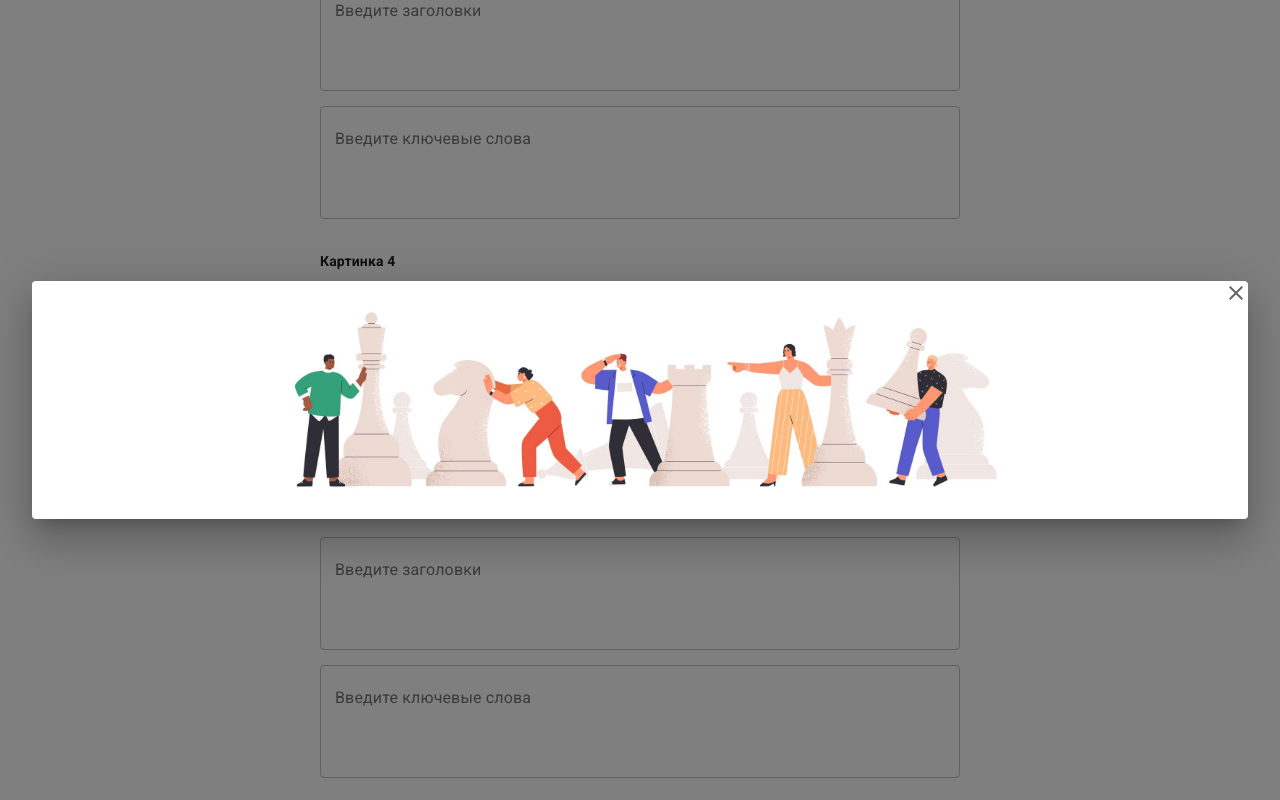
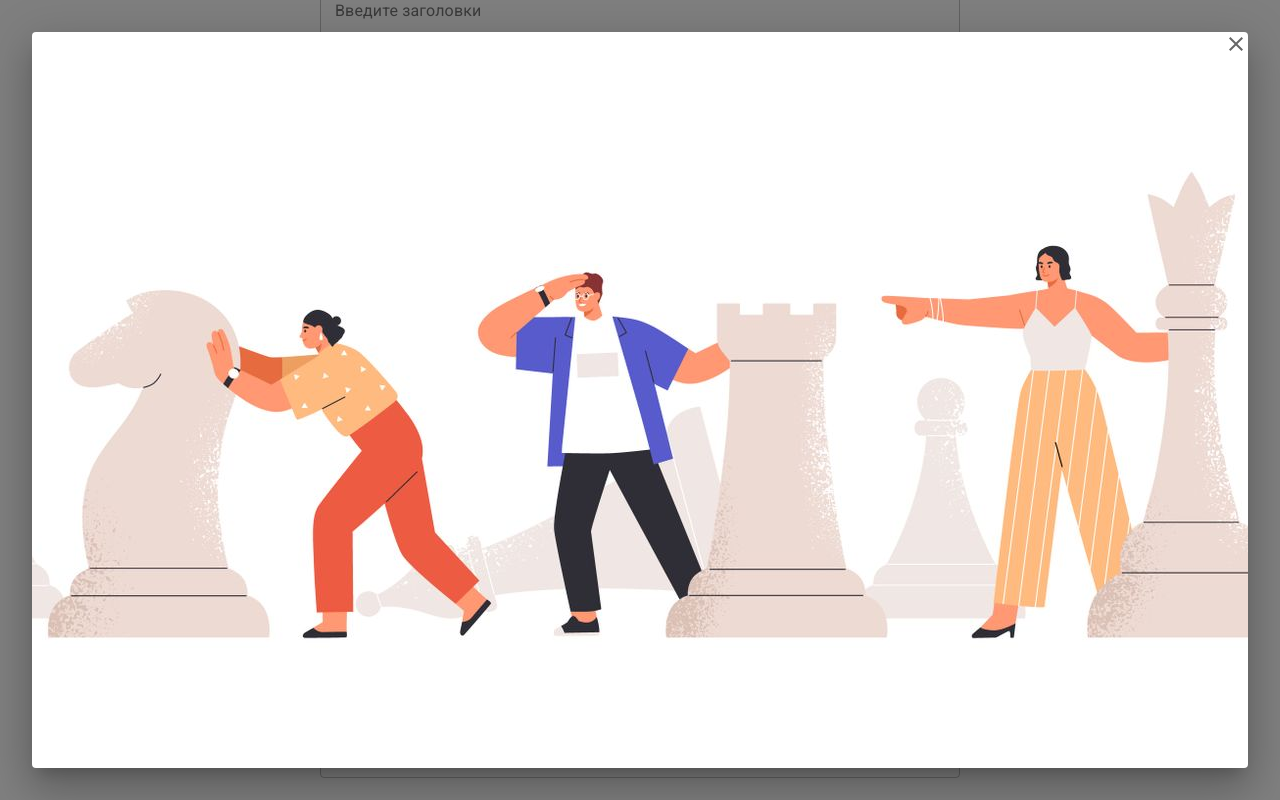
Before and after one commit to KarinaSakuta/Design, a React (Create React App) app: page / in a window 1280 px wide. Both pictures are taken after a click on the picture 640 px from the left and 4116 px from the top of the page. Shown: the part 3716-4516 px from the top of the page. Built offline with nearby package versions, Linux system fonts and the light colour scheme.

Commit message:
fix: modal

```diff
--- a/src/components/Task4/Content.js
+++ b/src/components/Task4/Content.js
@@ -26,16 +26,15 @@ export default class Content extends Component {
     renderImageModal() {
         return (
             <Dialog
+                classes
                 open={this.state.isModalOpened}
                 onClose={this.closeImageModal}
                 onBackdropClick={this.closeImageModal}
                 aria-labelledby="simple-dialog-title"
                 disableScrollLock={false}
-                maxWidth={"90%"}
-                maxHeight={"90%"}
+                maxWidth={false}
             >
                 <div className="illustration__modal-container">
-                     <div className="illustration__modal-img-container">
                     <img
                         src={this.state.modalImgSrc}
                         className="illustration__modal-img"
@@ -43,7 +42,6 @@ export default class Content extends Component {
                     />
                     <div onClick={this.closeImageModal} className="illustration__modal-close-btn">
                         <CrossSVG />
-                         </div>
                     </div>
                 </div>
           </Dialog>
--- a/src/components/Task4/style.scss
+++ b/src/components/Task4/style.scss
@@ -144,19 +144,13 @@
         }
     }
     &__modal-img {
+        z-index: 9999999999999;
         position: relative;
-        width: 68%;
-        z-index: 9999999999999;
-    }
-    &__modal-img-container {
-        overflow: hidden;
-        display: flex;
-        justify-content: center;
-        position: relative;
-        /* top: 50%; */
-        /* bottom: 50%; */
+        width: auto;
+        max-height: 100%;
+        top: 50%;
         left: 50%;
-        transform: translate(-50%, 0%);
+        transform: translate(-50%, -50%);
     }
     &__modal-close-btn {
         position: absolute;
@@ -169,11 +163,9 @@
         }
     }
     &__modal-container {
+        height: calc(100vh - 64px);
         overflow: hidden;
-        z-index: 10;
-        // position: relative;
-        height: 100%;
-        width: 100%;
+        position: relative;
     }
     &__bold {
         font-weight: bolder;
```
Lines whose indentation alone changed are shown as unchanged.
